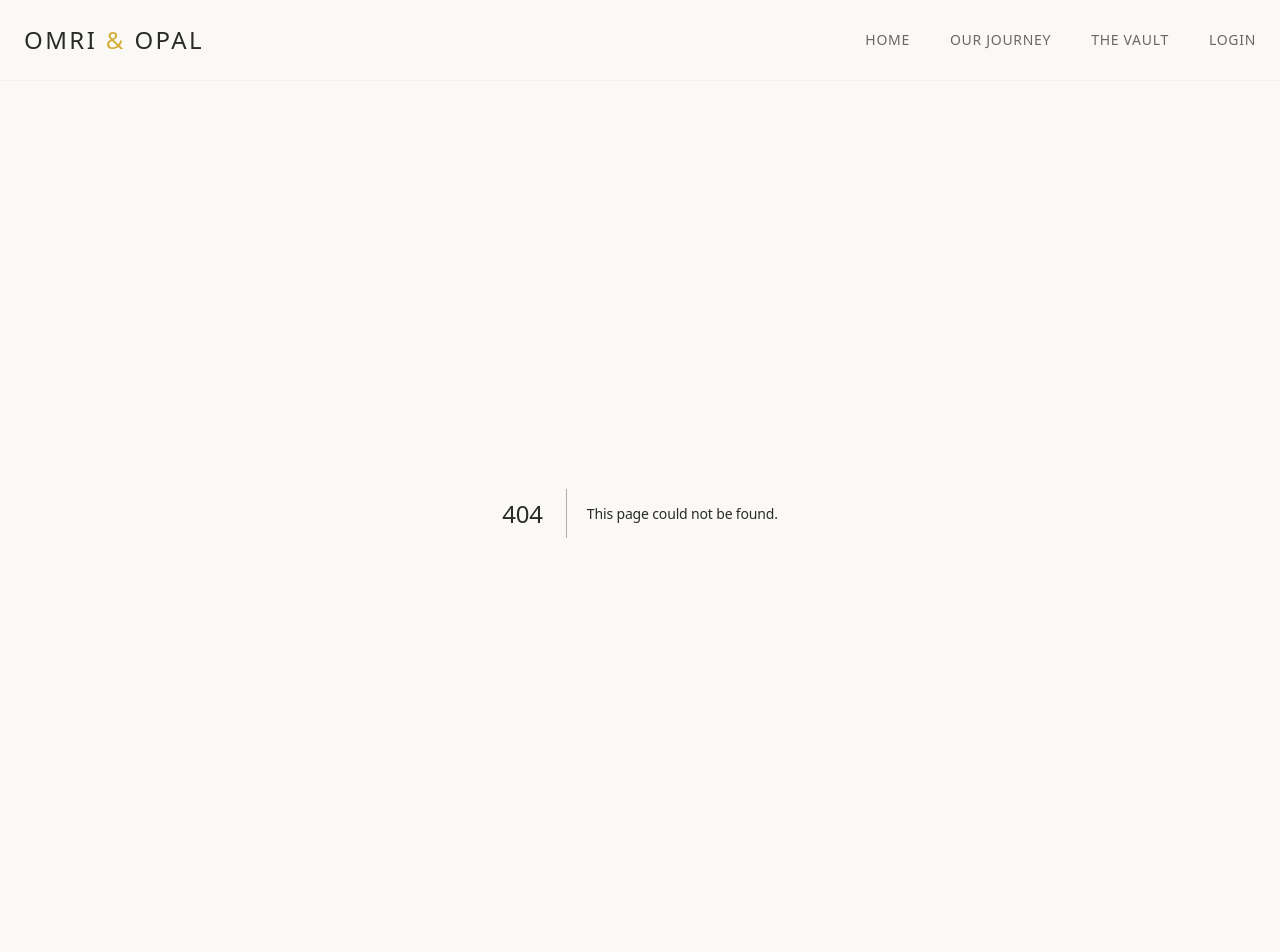
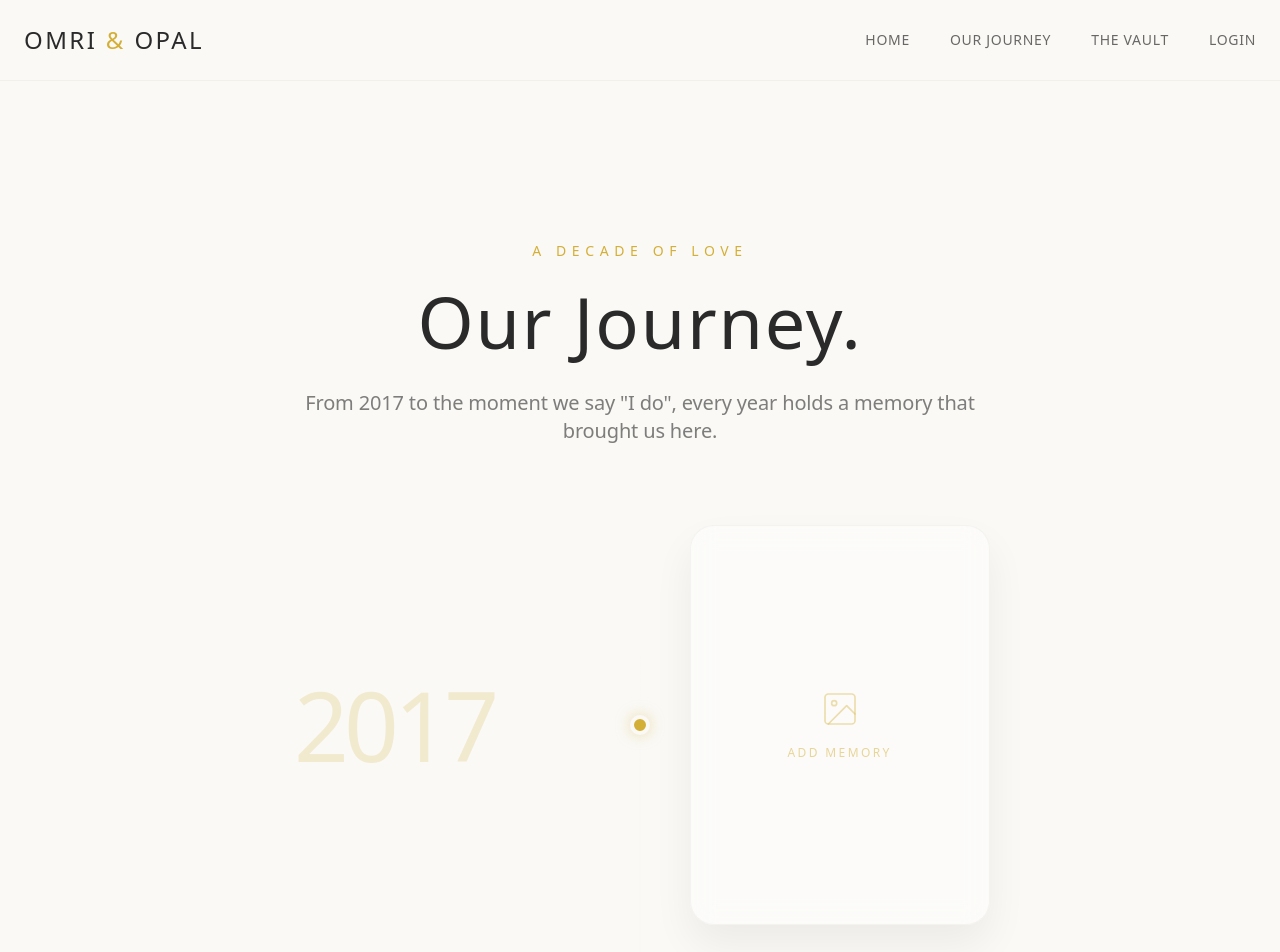
Before and after one commit to mesikaomri20-ops/Omri-Opal, a Next.js app: page /journey in a window 1280 px wide. Before the commit this address had no page. Shown: the top 952 px of the page. Built offline with nearby package versions, Linux system fonts and the light colour scheme; no server answers; the database is empty.

Commit message:
feat: build 3D journey timeline with image upload

```diff
--- /dev/null
+++ b/app/journey/page.tsx
@@ -0,0 +1,21 @@
+import Timeline from "@/components/Timeline";
+
+export default function JourneyPage() {
+  return (
+    <div className="min-h-screen bg-background flex flex-col items-center pb-24 overflow-hidden">
+      {/* Hero / Header */}
+      <div className="w-full text-center pt-32 pb-16 px-4 md:px-8 mb-4 relative">
+        <p className="text-xs md:text-sm uppercase tracking-[0.4em] text-brand-gold font-medium mb-6">A Decade of Love</p>
+        <h1 className="text-5xl md:text-7xl font-light tracking-wide text-foreground mb-8">Our Journey.</h1>
+        <p className="text-lg md:text-xl text-foreground/60 max-w-2xl mx-auto font-light leading-relaxed">
+          From 2017 to the moment we say "I do", every year holds a memory that brought us here.
+        </p>
+
+        {/* Decorative backdrop glow */}
+        <div className="absolute top-1/2 left-1/2 -translate-x-1/2 -translate-y-1/2 w-[80%] max-w-[600px] h-[300px] bg-brand-gold/5 blur-[120px] rounded-full -z-10 pointer-events-none" />
+      </div>
+
+      <Timeline />
+    </div>
+  );
+}
--- a/components/Timeline.tsx
+++ b/components/Timeline.tsx
@@ -1,85 +1,212 @@
 "use client";
 
-import { motion } from "framer-motion";
-import { Image as ImageIcon } from "lucide-react";
+import { useEffect, useState, useRef } from "react";
+import { motion, useScroll, useTransform } from "framer-motion";
+import { createClient } from "@/lib/supabase/client";
+import Image from "next/image";
 
-export interface TimelineEvent {
-  id: number;
-  year: string;
-  title: string;
-  description: string;
-  image_url: string | null;
-  align: string;
+interface TimelinePhoto {
+  id: string;
+  year: number;
+  image_url: string;
 }
 
-export default function Timeline({ events }: { events: TimelineEvent[] }) {
-  if (!events || events.length === 0) {
-    return <div className="text-center py-20 text-foreground/50">No memories recorded yet...</div>
+const START_YEAR = 2017;
+const END_YEAR = 2026;
+const YEARS = Array.from({ length: END_YEAR - START_YEAR + 1 }, (_, i) => START_YEAR + i);
+
+export default function Timeline() {
+  const [photos, setPhotos] = useState<Record<number, string>>({});
+  const [loading, setLoading] = useState(true);
+  const [uploadingYear, setUploadingYear] = useState<number | null>(null);
+  const supabase = createClient();
+  const fileInputRef = useRef<HTMLInputElement>(null);
+  const [selectedYearForUpload, setSelectedYearForUpload] = useState<number | null>(null);
+
+  useEffect(() => {
+    fetchPhotos();
+  }, []);
+
+  const fetchPhotos = async () => {
+    setLoading(true);
+    const { data, error } = await supabase
+      .from("timeline_photos")
+      .select("*");
+
+    if (error) {
+      console.error("Error fetching photos:", error);
+    } else if (data) {
+      const initialPhotos: Record<number, string> = {};
+      data.forEach((photo: TimelinePhoto) => {
+        initialPhotos[photo.year] = photo.image_url;
+      });
+      setPhotos(initialPhotos);
+    }
+    setLoading(false);
+  };
+
+  const initUpload = (year: number) => {
+    setSelectedYearForUpload(year);
+    if (fileInputRef.current) {
+      fileInputRef.current.click();
+    }
+  };
+
+  const handleFileChange = async (e: React.ChangeEvent<HTMLInputElement>) => {
+    const file = e.target.files?.[0];
+    if (!file || !selectedYearForUpload) return;
+
+    setUploadingYear(selectedYearForUpload);
+
+    try {
+      // Create a unique file name
+      const fileExt = file.name.split('.').pop();
+      const fileName = `${selectedYearForUpload}-${Math.random().toString(36).substring(2, 10)}.${fileExt}`;
+      const filePath = `journey/${fileName}`;
+
+      // Upload to storage
+      const { error: uploadError } = await supabase.storage
+        .from('journey-images')
+        .upload(filePath, file);
+
+      if (uploadError) throw uploadError;
+
+      // Get public URL
+      const { data: { publicUrl } } = supabase.storage
+        .from('journey-images')
+        .getPublicUrl(filePath);
+
+      // Determine if insert or update is needed since we only want 1 per year
+      const existingUrl = photos[selectedYearForUpload];
+
+      if (existingUrl) {
+         // Update existing
+         const { error: dbError } = await supabase
+          .from('timeline_photos')
+          .update({ image_url: publicUrl })
+          .eq('year', selectedYearForUpload);
+
+         if (dbError) throw dbError;
+      } else {
+         // Insert new
+         const { error: dbError } = await supabase
+          .from('timeline_photos')
+          .insert({ year: selectedYearForUpload, image_url: publicUrl });
+
+         if (dbError) throw dbError;
       }
 
+      // Optimistic update
+      setPhotos(prev => ({ ...prev, [selectedYearForUpload]: publicUrl }));
+    } catch (error: any) {
+      console.error("Error uploading image:", error);
+      alert(`Failed to upload image. Error: ${error.message} - Make sure your 'journey-images' bucket is created and Public, and RLS allows inserts/updates on 'timeline_photos'.`);
+    } finally {
+      setUploadingYear(null);
+      setSelectedYearForUpload(null);
+      if (fileInputRef.current) fileInputRef.current.value = '';
+    }
+  };
+
   return (
-    <div className="relative w-full max-w-4xl mx-auto py-20 px-4 md:px-0">
+    <div className="w-full max-w-5xl mx-auto px-4 relative flex flex-col items-center">
+      {/* Hidden File Input */}
+      <input
+        type="file"
+        ref={fileInputRef}
+        onChange={handleFileChange}
+        accept="image/*"
+        className="hidden"
+      />
 
-      {/* The Central Thread Line */}
-      <div className="absolute left-[40px] md:left-1/2 top-0 bottom-0 w-[1px] bg-brand-border md:-translate-x-1/2 transform origin-top"></div>
+      {/* Center Line connecting the timeline */}
+      <div className="absolute left-1/2 top-4 bottom-4 w-[1px] bg-gradient-to-b from-transparent via-brand-border/80 to-transparent -translate-x-1/2 z-0" />
 
-      <div className="flex flex-col space-y-24">
-        {events.map((event) => {
-          const isLeft = event.align === "left";
+      {YEARS.map((year, index) => {
+        return (
+          <TimelineCard
+            key={year}
+            year={year}
+            index={index}
+            imageUrl={photos[year]}
+            isUploading={uploadingYear === year}
+            onUpload={() => initUpload(year)}
+          />
+        );
+      })}
+    </div>
+  );
+}
+
+function TimelineCard({ year, index, imageUrl, isUploading, onUpload }: { year: number, index: number, imageUrl?: string, isUploading: boolean, onUpload: () => void }) {
+  const cardRef = useRef<HTMLDivElement>(null);
+
+  // Use scroll progress roughly tracking when the card enters the viewport
+  const { scrollYProgress } = useScroll({
+    target: cardRef,
+    offset: ["0 1.1", "1.2 1"]
+  });
+
+  // Animates from scale 0.8 to 1 as you scroll past it
+  const scaleProgress = useTransform(scrollYProgress, [0, 1], [0.85, 1]);
+  // Animates opacity
+  const opacityProgress = useTransform(scrollYProgress, [0, 1], [0.4, 1]);
+
+  const isEven = index % 2 === 0;
 
   return (
     <motion.div
-              key={event.id}
-              initial={{ opacity: 0, y: 50 }}
-              whileInView={{ opacity: 1, y: 0 }}
-              viewport={{ once: true, margin: "-100px" }}
-              transition={{ duration: 0.8, delay: 0.2 }}
-              className={`relative flex flex-col md:flex-row items-center md:justify-between w-full
-                ${!isLeft ? "md:flex-row-reverse" : ""}
-                pl-[80px] md:pl-0`}
+      ref={cardRef}
+      style={{ scale: scaleProgress, opacity: opacityProgress }}
+      className={`relative w-full flex items-center justify-between mb-24 md:mb-32 z-10 ${isEven ? 'flex-row' : 'flex-row-reverse'}`}
     >
+      {/* The glowing dot on the timeline axis */}
+      <div className="absolute left-1/2 top-1/2 w-4 h-4 md:w-5 md:h-5 rounded-full bg-brand-gold border-[4px] border-background -translate-x-1/2 -translate-y-1/2 z-20 shadow-[0_0_15px_rgba(212,175,55,0.4)]" />
 
-              {/* Event Marker Node */}
-              <div className="absolute left-[40px] md:left-1/2 top-8 md:top-1/2 w-4 h-4 bg-background border-2 border-brand-gold rounded-full transform -translate-x-[7px] md:-translate-x-1/2 md:-translate-y-1/2 z-10
-              shadow-[0_0_0_4px_rgba(250,249,246,1)] transition-colors duration-300 hover:bg-brand-gold">
+      {/* Year Display */}
+      <div className={`w-[45%] flex ${isEven ? 'justify-end pr-8 md:pr-24' : 'justify-start pl-8 md:pl-24'}`}>
+        <h2 className="text-5xl md:text-8xl font-light text-brand-gold/20 tracking-tighter select-none">
+          {year}
+        </h2>
       </div>
 
-              {/* Content Card */}
-              <div className={`w-full md:w-[45%] flex flex-col pt-6 md:pt-0 mb-6 md:mb-0
-                ${isLeft ? "md:items-end md:text-right" : "md:items-start md:text-left"}`}>
-
-                <span className="text-brand-gold text-xs font-semibold tracking-widest mb-3 uppercase">
-                  {event.year}
-                </span>
-
-                <h3 className="text-xl md:text-3xl font-light text-foreground mb-4 font-sans tracking-wide">
-                  {event.title}
-                </h3>
-
-                <p className="text-foreground/70 font-light text-sm md:text-base leading-relaxed md:max-w-md">
-                  {event.description}
-                </p>
-
+      {/* Image Card UI */}
+      <div className={`w-[45%] flex ${isEven ? 'justify-start' : 'justify-end'}`}>
+        <div
+          onClick={onUpload}
+          className="group relative w-full aspect-[3/4] max-w-[300px] cursor-pointer rounded-2xl md:rounded-3xl overflow-hidden backdrop-blur-md bg-white/40 border border-brand-border/40 shadow-[0_20px_40px_rgb(0,0,0,0.06)] hover:shadow-[0_30px_60px_rgb(0,0,0,0.12)] transition-all duration-700 ease-out flex items-center justify-center transform hover:-translate-y-2"
+        >
+          {isUploading ? (
+            <div className="flex flex-col items-center space-y-4 z-10 p-6">
+              <div className="w-8 h-8 md:w-10 md:h-10 border-2 border-brand-gold border-t-transparent rounded-full animate-spin" />
+              <span className="text-xs font-light text-foreground/60 tracking-[0.2em] uppercase">Uploading</span>
             </div>
-
-              {/* Image Box */}
-              <div className="w-full md:w-[45%] aspect-[4/3] bg-brand-light/40 border border-brand-border rounded-xl flex items-center justify-center relative overflow-hidden group">
-                {event.image_url ? (
-                  // eslint-disable-next-line @next/next/no-img-element
-                  <img src={event.image_url} alt={event.title} className="w-full h-full object-cover" />
+          ) : imageUrl ? (
+            <>
+              <Image
+                src={imageUrl}
+                alt={`Memory from ${year}`}
+                fill
+                sizes="(max-width: 768px) 50vw, 33vw"
+                className="object-cover transition-transform duration-700 ease-out group-hover:scale-105"
+              />
+              {/* Dim overlay that appears strictly on hover */}
+              <div className="absolute inset-0 bg-black/0 group-hover:bg-black/30 transition-colors duration-500 flex items-center justify-center opacity-0 group-hover:opacity-100 z-10">
+                <span className="text-white font-light uppercase tracking-[0.2em] text-xs md:text-sm drop-shadow-md">Change Memory</span>
+              </div>
+            </>
           ) : (
-                  <>
-                    <ImageIcon className="w-8 h-8 text-brand-gold/30 transition-transform duration-500 group-hover:scale-110" />
-                    <div className="absolute inset-0 bg-gradient-to-tr from-brand-gold/5 outline-none pointer-events-none"></div>
-                  </>
+            <div className="flex flex-col items-center space-y-4 text-brand-gold/50 group-hover:text-brand-gold transition-colors duration-500 p-6 text-center">
+              <svg width="28" height="28" viewBox="0 0 24 24" fill="none" stroke="currentColor" strokeWidth="1" strokeLinecap="round" strokeLinejoin="round" className="opacity-80 md:w-10 md:h-10">
+                <rect x="3" y="3" width="18" height="18" rx="2" ry="2"/>
+                <circle cx="8.5" cy="8.5" r="1.5"/>
+                <polyline points="21 15 16 10 5 21"/>
+              </svg>
+              <span className="text-xs tracking-[0.2em] font-medium uppercase">Add Memory</span>
+            </div>
           )}
         </div>
-
+      </div>
     </motion.div>
   );
-        })}
-      </div>
-
-    </div>
-  );
 }
--- a/next.config.js
+++ b/next.config.js
@@ -1,3 +1,12 @@
 /** @type {import('next').NextConfig} */
-const nextConfig = {};
+const nextConfig = {
+  images: {
+    remotePatterns: [
+      {
+        protocol: 'https',
+        hostname: 'swlfljsfujptehmawnai.supabase.co',
+      },
+    ],
+  },
+};
 module.exports = nextConfig;
```
Lines whose indentation alone changed are shown as unchanged.
